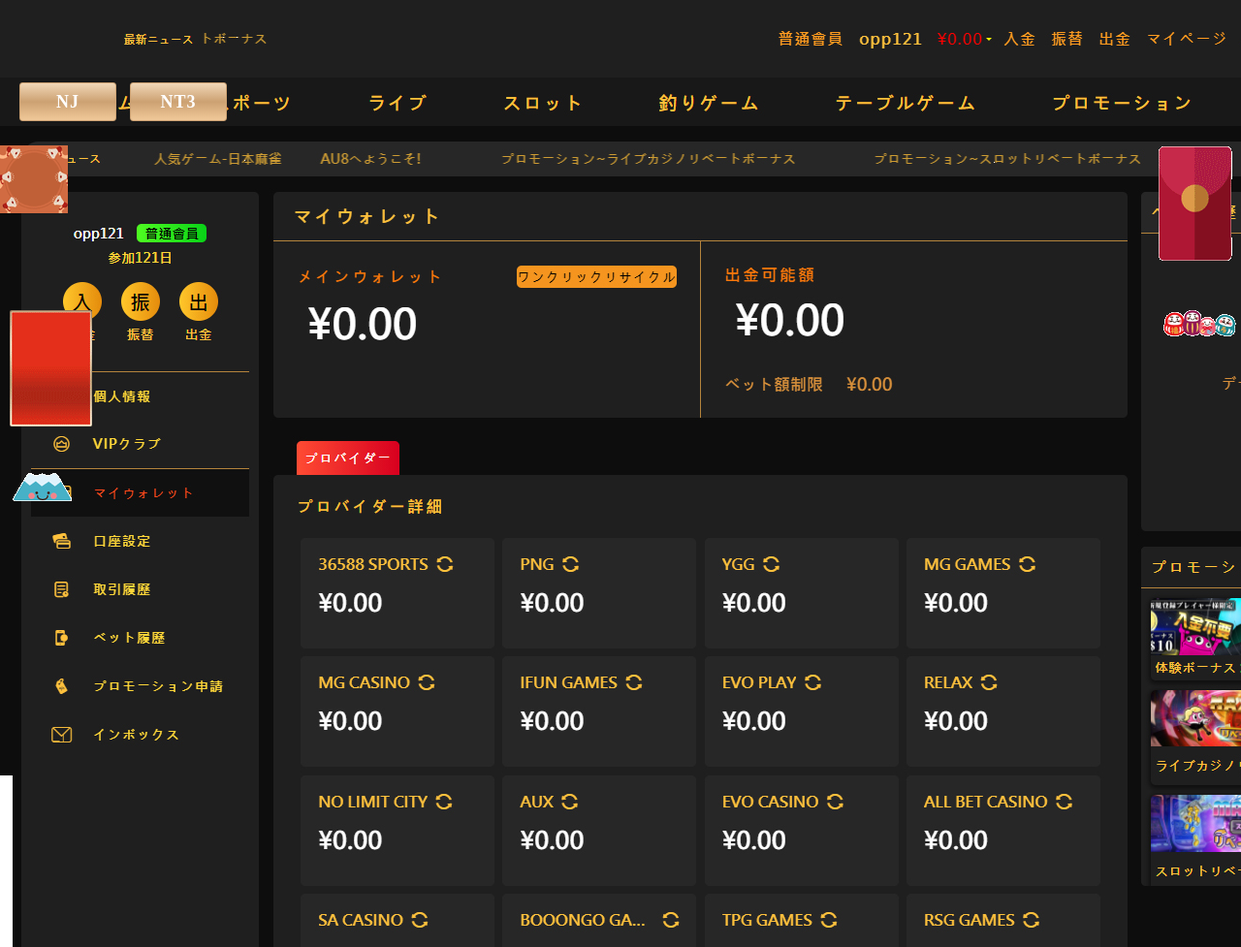
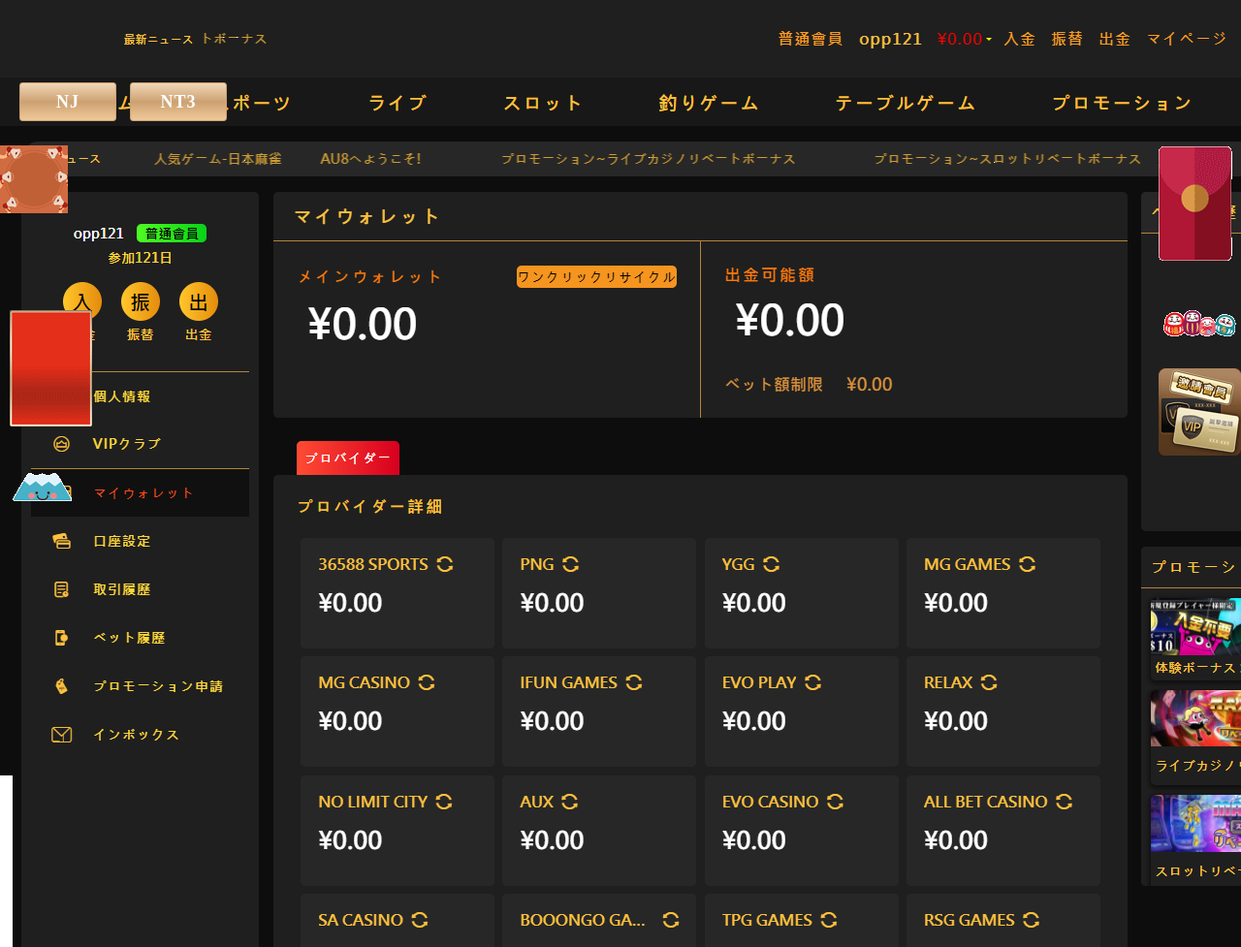
Before and after one commit to zbc951/gifTest, a plain HTML site: page index.html in a window 1280 px wide. Shown: the top 977 px of the page at 97% size. Drawn offline with nearby package versions, Linux system fonts and the light colour scheme.

Commit message:
20220301

```diff
--- a/index.html
+++ b/index.html
@@ -30,5 +30,6 @@
     <div class="move_4"></div>
     <div class="move_5"></div>
     <div class="move_6"></div>
+    <div class="move_7"></div>
 </body>
 </html>
--- a/scss/style.scss
+++ b/scss/style.scss
@@ -154,5 +154,14 @@ html {
             top: 280px;
             background: url('../images/move_6.gif') no-repeat;
         }
+
+        .move_7 {
+            width: 85px;
+            height: 90px;
+            position: fixed;
+            right: 0px;
+            top: 380px;
+            background: url('../images/move_7.gif') no-repeat;
+        }
     }
 }
```
Also changed, not shown: css/style.css, images/move_7.gif (added), 1 other file.
